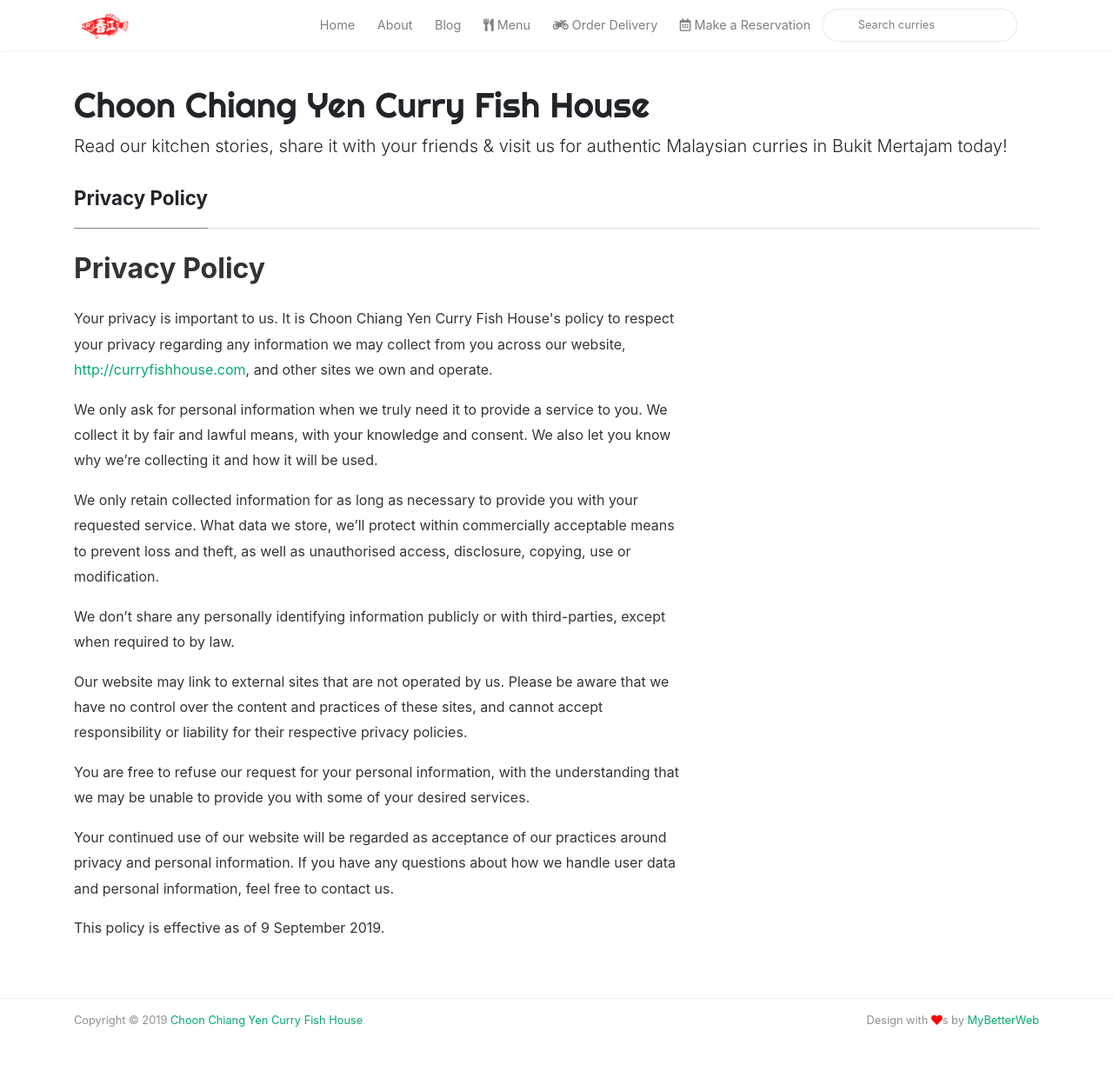
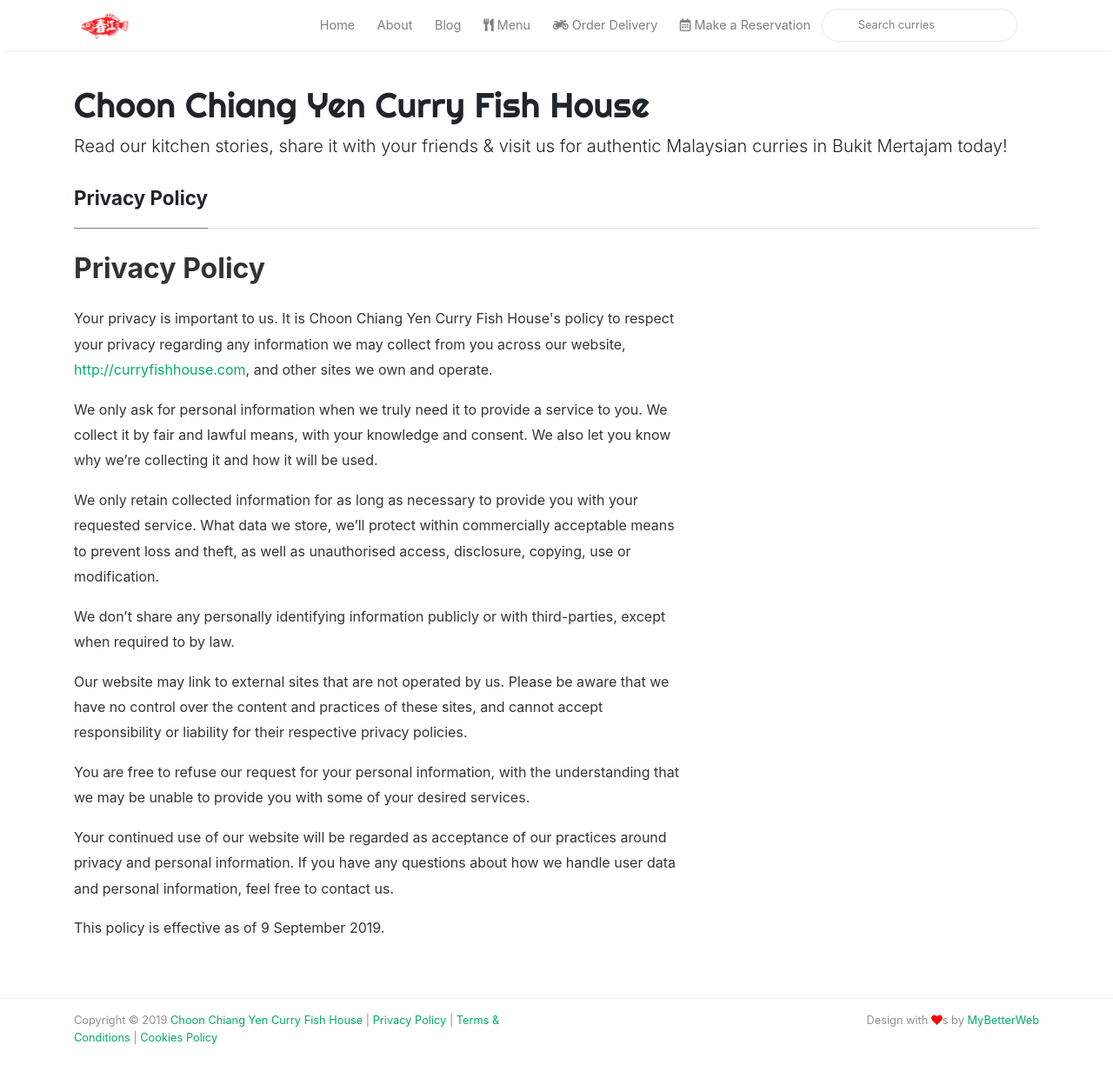
Before and after one commit to peranakanfrancis/curryfishhouseblog, a Jekyll site: the page built from _pages/privacy.md, in a window 1280 px wide and 1277 px high. Shown: the top 1240 px of the window at 87% size. Built offline with Jekyll 4.4.1, drawn with Linux system fonts in a browser that asks for light colours; nearby versions of some CDN libraries; some of the changed lines change nothing that is shown.

Commit message:
footer links

```diff
--- a/_layouts/default.html
+++ b/_layouts/default.html
@@ -173,7 +173,7 @@
     <div class="container">
         <div class="row">
             <div class="col-md-6 col-sm-6 text-center text-lg-left">
-                Copyright © {{ site.time | date: "%Y" }} <a target="_blank" href="https://curryfishhouse.com">Choon Chiang Yen Curry Fish House</a>
+                Copyright © {{ site.time | date: "%Y" }} <a target="_blank" href="https://curryfishhouse.com">Choon Chiang Yen Curry Fish House</a> | <a href="{{ site.baseurl }}/privacy">Privacy Policy</a> | <a href="{{ site.baseurl }}/terms">Terms & Conditions</a> | <a href="{{ site.baseurl }}/cookies">Cookies Policy</a>
             </div>
             <div class="col-md-6 col-sm-6 text-center text-lg-right">
                 Design with <span style="color:red"><i class="fas fa-heart"></i></span>s by <a target="_blank" href="https://mybetterweb.site">MyBetterWeb</a>
@@ -207,5 +207,36 @@
 
 <div id="fb-root"></div>
 <script async defer crossorigin="anonymous" src="https://connect.facebook.net/en_US/sdk.js#xfbml=1&version=v4.0&appId=140665583148772&autoLogAppEvents=1"></script>
+<script>
+  var div = document.createElement('div');
+  div.className = 'fb-customerchat';
+  div.setAttribute('page_id', '1734584573515638');
+  div.setAttribute('ref', '');
+  document.body.appendChild(div);
+  window.fbMessengerPlugins = window.fbMessengerPlugins || {
+    init: function () {
+      FB.init({
+        appId            : '1678638095724206',
+        autoLogAppEvents : true,
+        xfbml            : true,
+        version          : 'v3.0'
+      });
+    }, callable: []
+  };
+  window.fbAsyncInit = window.fbAsyncInit || function () {
+    window.fbMessengerPlugins.callable.forEach(function (item) { item(); });
+    window.fbMessengerPlugins.init();
+  };
+  setTimeout(function () {
+    (function (d, s, id) {
+      var js, fjs = d.getElementsByTagName(s)[0];
+      if (d.getElementById(id)) { return; }
+      js = d.createElement(s);
+      js.id = id;
+      js.src = "//connect.facebook.net/en_US/sdk/xfbml.customerchat.js";
+      fjs.parentNode.insertBefore(js, fjs);
+    }(document, 'script', 'facebook-jssdk'));
+  }, 0);
+</script>
 </body>
 </html>
```
